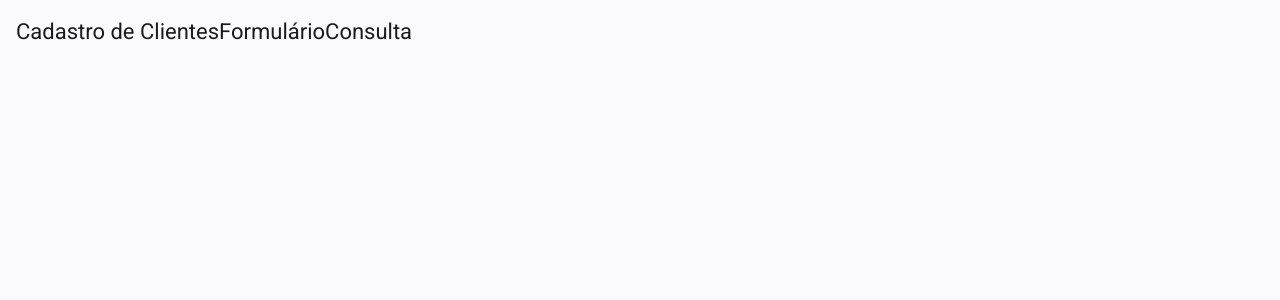
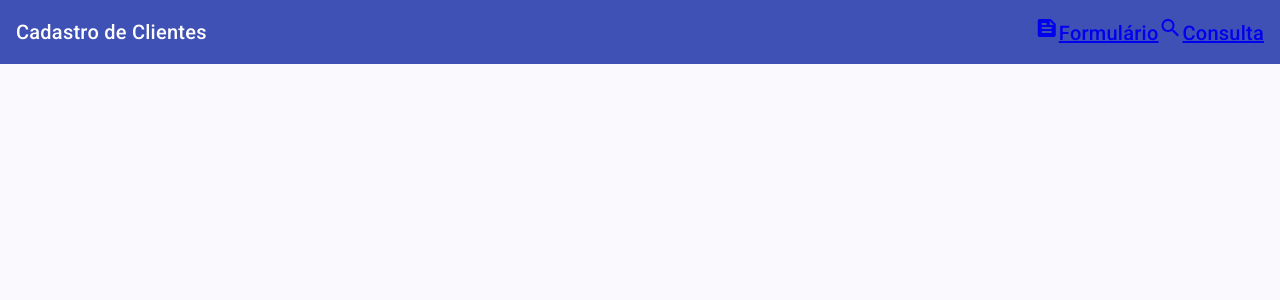
Before and after one commit to HeFidelis/crud-angular-material, an Angular app: page / in a window 1280 px wide. Shown: the top 300 px of the page. Built offline with nearby package versions, Linux system fonts and the light colour scheme.

Commit message:
RouterLink e MaterialIcons

```diff
--- a/angular.json
+++ b/angular.json
@@ -31,6 +31,7 @@
               }
             ],
             "styles": [
+              "@angular/material/prebuilt-themes/indigo-pink.css",
               "src/styles.scss"
             ]
           },
--- a/src/app/app.html
+++ b/src/app/app.html
@@ -1,7 +1,7 @@
 <mat-toolbar color="primary">
   <span>Cadastro de Clientes</span>
   <span class="spacer"></span>
-  <a>Formulário</a>
-  <a>Consulta</a>
+  <a routerLink="/cadastro"><mat-icon fontIcon="feed"></mat-icon>Formulário</a>
+  <a routerLink="/consulta"><mat-icon fontIcon="search"></mat-icon>Consulta</a>
 </mat-toolbar>
 <router-outlet></router-outlet>
--- a/src/app/app.scss
+++ b/src/app/app.scss
@@ -0,0 +1,3 @@
+.spacer {
+  flex: 1  1 auto;
+}
--- a/src/app/app.ts
+++ b/src/app/app.ts
@@ -1,10 +1,11 @@
 import { Component, signal } from '@angular/core';
-import { RouterOutlet } from '@angular/router';
+import { RouterOutlet, RouterLink } from '@angular/router';
 import { MatToolbarModule } from '@angular/material/toolbar';
+import { MatIconModule } from '@angular/material/icon';
 
 @Component({
   selector: 'app-root',
-  imports: [RouterOutlet, MatToolbarModule],
+  imports: [RouterOutlet, RouterLink, MatToolbarModule, MatIconModule],
   templateUrl: './app.html',
   styleUrl: './app.scss'
 })
```
